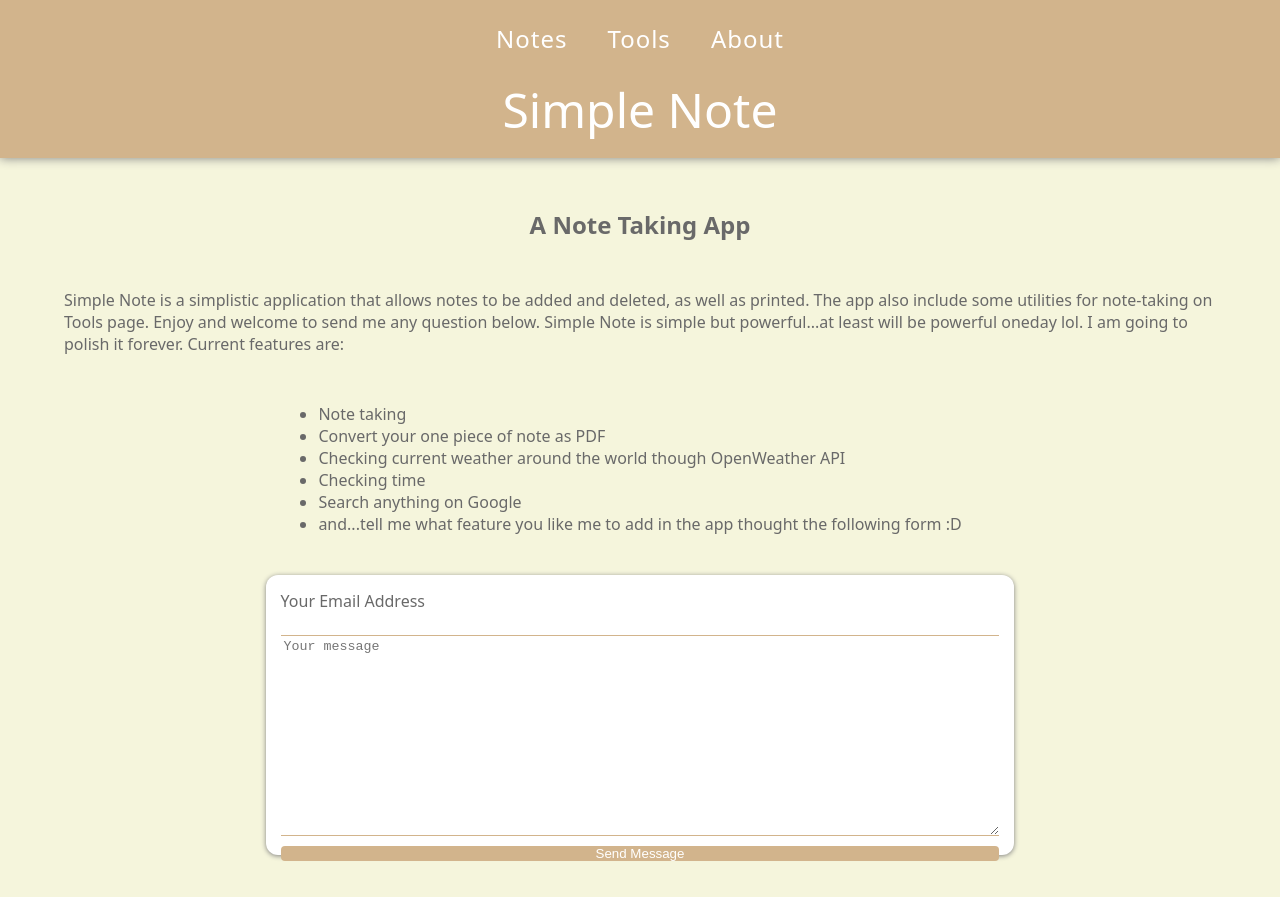
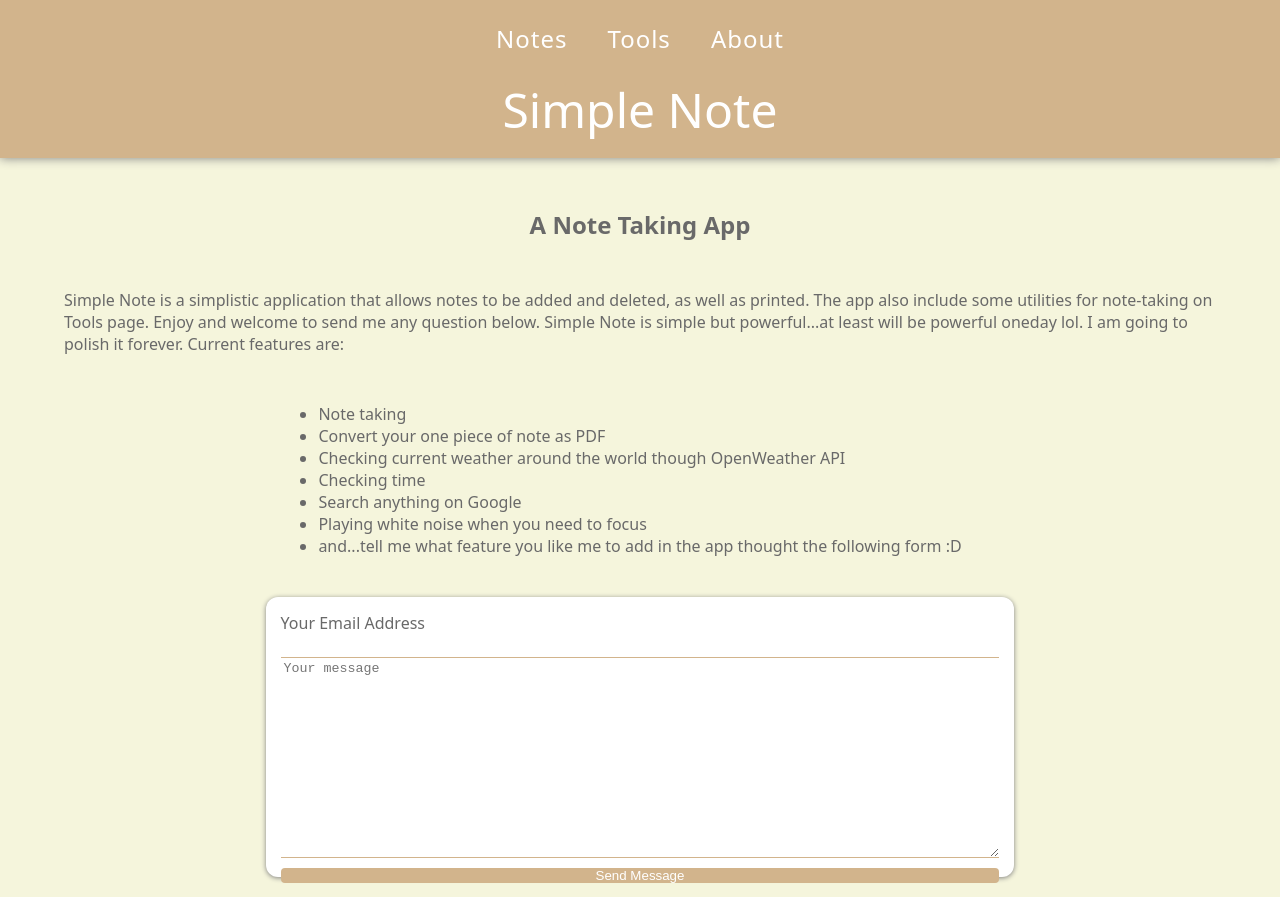
Before and after one commit to xinyirachel/Simple-Note, a React (Create React App) app: page /about in a window 1280 px wide. Before the commit the page ends 875 px from the top, so only its background shows below. Built offline with nearby package versions, Linux system fonts and the light colour scheme.

Commit message:
documentation

```diff
--- a/src/components/About.js
+++ b/src/components/About.js
@@ -31,6 +31,7 @@ function About() {
                     <li>Checking current weather around the world though OpenWeather API</li>
                     <li>Checking time</li>
                     <li>Search anything on Google</li>
+                    <li>Playing white noise when you need to focus</li>
                     <li>and...tell me what feature you like me to add in the app thought the following form  :D</li>
                 </ul>
             </div>
```
Also changed, not shown: 11 other files (tests, documents, lock files or other folders).
